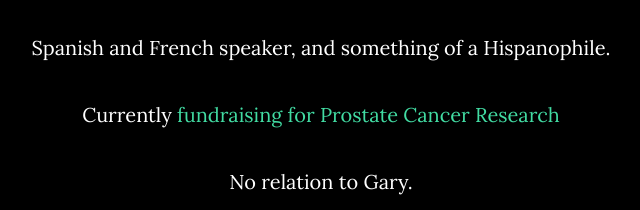
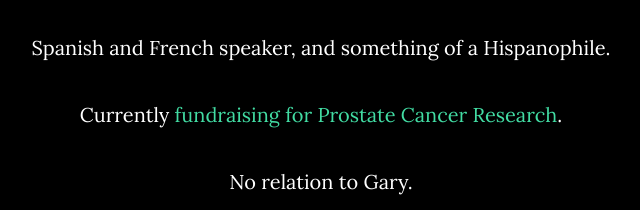
Before and after one commit to markbarlow/markbarlow.github.io, a plain HTML site: page index.html in a window 1280 px wide. Shown: the part 1447-1657 px from the top of the page, 319-959 px from the left. Drawn offline with Linux system fonts and the light colour scheme; some packages are replaced by stand-ins of ours.

Commit message:
full stop

```diff
--- a/index.html
+++ b/index.html
@@ -94,7 +94,7 @@
                 <p>Experience working in large multinationals, small startups and government digital services. Including the <a href="https://www.gov.uk/government/organisations/foreign-commonwealth-office">Foreign & Commonwealth Office</a>, two-taps-to-a-taxi app <a href="https://www.hailoapp.com/">Hailo</a>, early mobile group messaging app <A href="http://www.telegraph.co.uk/technology/3355166/TruTap-Goodbye-computer-hello-mobile-phone.html">Trutap</a>, peanut butter behemoth <a href="http://www.yahoo.co.uk">Yahoo!</a>, search old-timer and redirected-URL <a href="http://www.altavista.com">AltaVista</a>, and <a href="http://www.bbc.co.uk">BBC Online</a>.</p>
                 <p>Member of the <a href="https://www.prsformusic.com/Pages/default.aspx">PRS for Music</a>. Composition credits include BBC3, Channel 5, The Learning Channel and Animal Planet.</p>
                 <p>Spanish and French speaker, and something of a Hispanophile.</p>
-                <p>Currently <a href="https://www.justgiving.com/MarkCBarlow/">fundraising for Prostate Cancer Research</a></p>
+                <p>Currently <a href="https://www.justgiving.com/MarkCBarlow/">fundraising for Prostate Cancer Research</a>.</p>
                 <p>No relation to Gary.</p>
             </div>
         </div>
```
